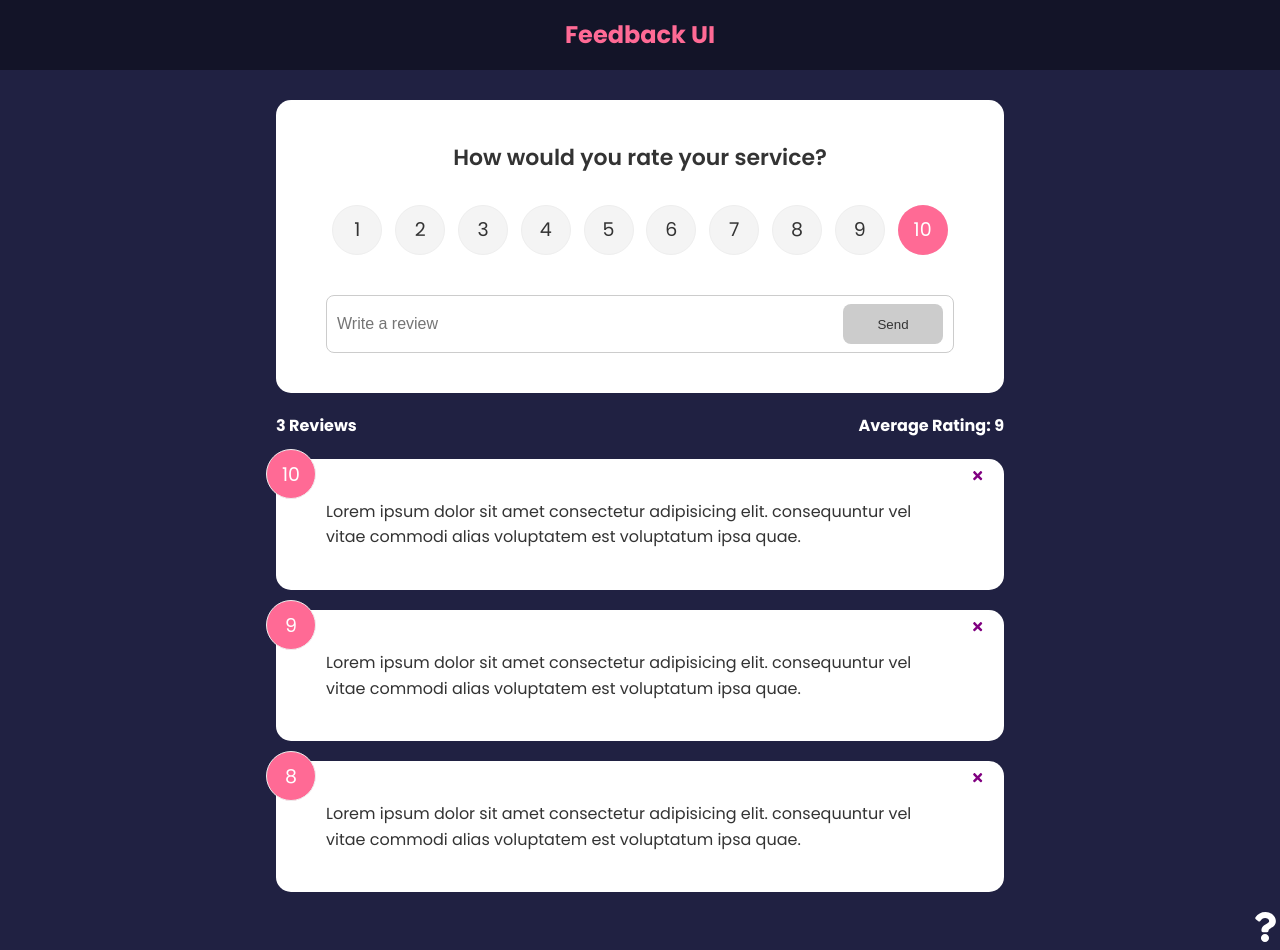
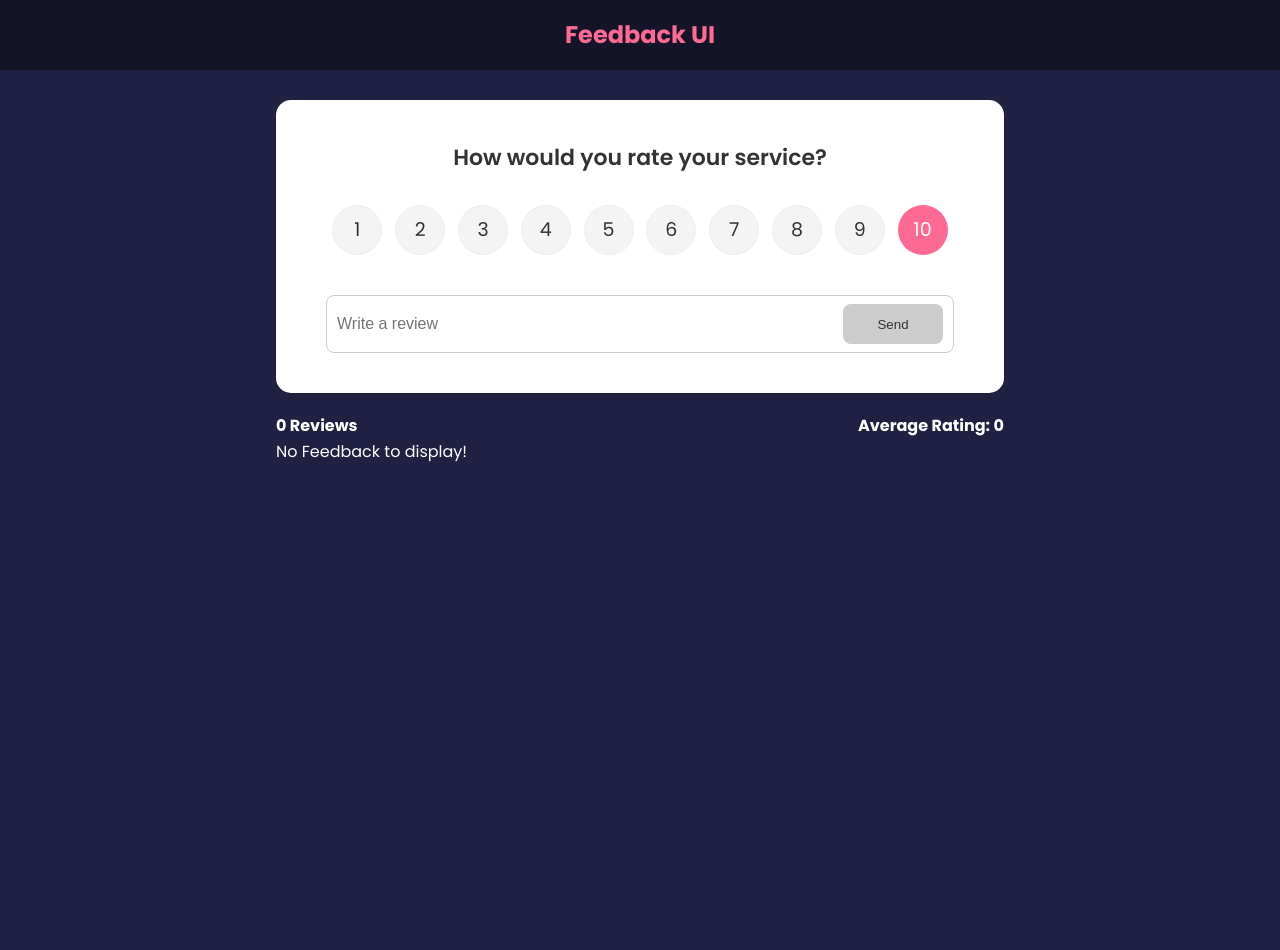
Before and after one commit to bgfranks/feedback-ui, a React (Create React App) app: page / in a window 1280 px wide. After the commit the page ends 800 px from the top, so only its background shows below. Built offline with nearby package versions, Linux system fonts and the light colour scheme; the HTML template or start-up script is replaced by a standard one.

Commit message:
refactored the code to use the context api

```diff
--- a/src/App.jsx
+++ b/src/App.jsx
@@ -1,7 +1,5 @@
-import { useState } from 'react'
-import { v4 as uuidv4 } from 'uuid'
 import { BrowserRouter as Router, Route, Routes } from 'react-router-dom'
-import FeedbackData from './data/FeedbackData'
+import { FeedbackProvider } from './context/FeedbackCotext'
 
 //components
 import Header from './components/Header'
@@ -9,24 +7,10 @@ import FeedbackList from './components/FeedbackList'
 import FeedbackStats from './components/FeedbackStats'
 import FeedbackForm from './components/FeedbackForm'
 import About from './pages/About'
-import AboutIconLink from './components/AboutIconLink'
 
 function App() {
-  const [feedback, setFeeback] = useState(FeedbackData)
-
-  const deleteFeedback = (id) => {
-    if (window.confirm('Are you sure you want to delete the feedback?')) {
-      setFeeback(feedback.filter((item) => item.id !== id))
-    }
-  }
-
-  const addFeedback = (newFeedback) => {
-    newFeedback.id = uuidv4()
-
-    setFeeback([newFeedback, ...feedback])
-  }
-
   return (
+    <FeedbackProvider>
       <Router>
         <Header />
         <div className='container'>
@@ -36,20 +20,17 @@ function App() {
               path='/'
               element={
                 <>
-                <FeedbackForm handleAddFeedback={addFeedback} />
-                <FeedbackStats feedback={feedback} />
-                <FeedbackList
-                  feedback={feedback}
-                  handleDelete={deleteFeedback}
-                />
+                  <FeedbackForm />
+                  <FeedbackStats />
+                  <FeedbackList />
                 </>
               }
             />
             <Route path='/about' element={<About />} />
           </Routes>
         </div>
-      <AboutIconLink />
       </Router>
+    </FeedbackProvider>
   )
 }
 
--- a/src/components/FeedbackForm.jsx
+++ b/src/components/FeedbackForm.jsx
@@ -1,15 +1,22 @@
-import { useState } from 'react'
+import { useState, useContext } from 'react'
+import FeedbackContext from '../context/FeedbackCotext'
+
 import RatingSelect from './RatingSelect'
 import Button from './shared/Button'
 
 import Card from './shared/Card'
 
-export default function FeedbackForm({ handleAddFeedback }) {
+export default function FeedbackForm() {
+  // form state
   const [text, setText] = useState('')
   const [btnDisabled, setBtnDisabled] = useState(true)
   const [errMessage, setErrMessage] = useState('')
   const [rating, setRating] = useState(10)
 
+  // pulls addfeedback from context
+  const { addFeedback } = useContext(FeedbackContext)
+
+  // handles the text updates on the form
   const handleTextChange = (e) => {
     if (text === '') {
       setBtnDisabled(true)
@@ -25,6 +32,7 @@ export default function FeedbackForm({ handleAddFeedback }) {
     setText(e.target.value)
   }
 
+  // handles form submission
   const handleSubmit = (e) => {
     e.preventDefault()
 
@@ -34,7 +42,7 @@ export default function FeedbackForm({ handleAddFeedback }) {
         rating,
       }
 
-      handleAddFeedback(newFeedback)
+      addFeedback(newFeedback)
       setText('')
     }
   }
--- a/src/components/FeedbackItem.jsx
+++ b/src/components/FeedbackItem.jsx
@@ -1,13 +1,17 @@
+import { useContext } from 'react'
+import FeedbackContext from '../context/FeedbackCotext'
 import PropTypes from 'prop-types'
 import { FaTimes } from 'react-icons/fa'
 
 import Card from './shared/Card'
 
-function FeedbackItem({ text, rating, id, handleDelete }) {
+function FeedbackItem({ text, rating, id }) {
+  const { deleteFeedback } = useContext(FeedbackContext)
+
   return (
     <Card reverse={false}>
       <div className='num-display'>{rating}</div>
-      <button onClick={() => handleDelete(id)} className='close'>
+      <button onClick={() => deleteFeedback(id)} className='close'>
         <FaTimes color='purple' />
       </button>
       <div className='text-display'>{text}</div>
--- a/src/components/FeedbackList.jsx
+++ b/src/components/FeedbackList.jsx
@@ -1,9 +1,12 @@
-import PropTypes from 'prop-types'
+import { useContext } from 'react'
+import FeedbackContext from '../context/FeedbackCotext'
 import { motion, AnimatePresence } from 'framer-motion'
 
 import FeedbackItem from './FeedbackItem'
 
-function FeedbackList({ feedback, handleDelete }) {
+function FeedbackList() {
+  const { feedback } = useContext(FeedbackContext)
+
   if (!feedback || feedback.length === 0) {
     return <p>No Feedback to display!</p>
   }
@@ -22,7 +25,6 @@ function FeedbackList({ feedback, handleDelete }) {
               key={item.id}
               rating={item.rating}
               text={item.text}
-              handleDelete={handleDelete}
               id={item.id}
             />
           </motion.div>
@@ -45,14 +47,4 @@ function FeedbackList({ feedback, handleDelete }) {
   )
 }
 
-FeedbackList.propTypes = {
-  feedback: PropTypes.arrayOf(
-    PropTypes.shape({
-      id: PropTypes.number.isRequired,
-      text: PropTypes.string.isRequired,
-      rating: PropTypes.number.isRequired,
-    })
-  ),
-}
-
 export default FeedbackList
--- a/src/components/FeedbackStats.jsx
+++ b/src/components/FeedbackStats.jsx
@@ -1,6 +1,9 @@
-import PropTypes from 'prop-types'
+import { useContext } from 'react'
+import FeedbackContext from '../context/FeedbackCotext'
 
-export default function FeedbackStats({ feedback }) {
+export default function FeedbackStats() {
+  const { feedback } = useContext(FeedbackContext)
+
   let average =
     feedback.reduce((acc, cur) => {
       return acc + cur.rating
@@ -15,7 +18,3 @@ export default function FeedbackStats({ feedback }) {
     </div>
   )
 }
-
-FeedbackStats.protoTypes = {
-  feedback: PropTypes.array.isRequired,
-}
--- /dev/null
+++ b/src/context/FeedbackCotext.js
@@ -0,0 +1,34 @@
+import { createContext, useState } from 'react'
+import { v4 as uuidv4 } from 'uuid'
+
+const FeedbackContext = createContext()
+
+export const FeedbackProvider = ({ children }) => {
+  const [feedback, setFeedback] = useState([])
+
+  const deleteFeedback = (id) => {
+    if (window.confirm('Are you sure you want to delete the feedback?')) {
+      setFeedback(feedback.filter((item) => item.id !== id))
+    }
+  }
+
+  const addFeedback = (newFeedback) => {
+    newFeedback.id = uuidv4()
+
+    setFeedback([newFeedback, ...feedback])
+  }
+
+  return (
+    <FeedbackContext.Provider
+      value={{
+        feedback,
+        deleteFeedback,
+        addFeedback,
+      }}
+    >
+      {children}
+    </FeedbackContext.Provider>
+  )
+}
+
+export default FeedbackContext
```
Lines whose indentation alone changed are shown as unchanged.
